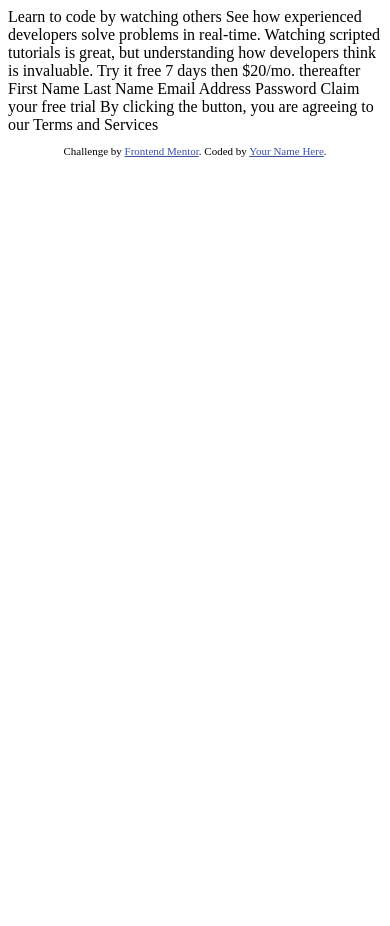
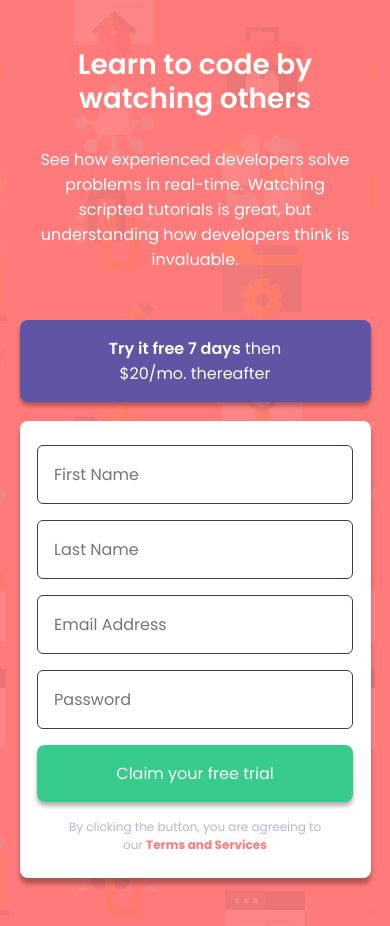
Before and after one commit to Mikiko-Shimosako/intro-component-with-signup-form-master, a plain HTML site: page index.html in a window 390 px wide. Before the commit the page ends 844 px from the top, so only its background shows below. Drawn offline with Linux system fonts and the light colour scheme; some packages are replaced by stand-ins of ours.

Commit message:
mobile.cssまで

```diff
--- a/index.html
+++ b/index.html
@@ -1,42 +1,56 @@
 <!DOCTYPE html>
 <html lang="en">
+
 <head>
   <meta charset="UTF-8">
-  <meta name="viewport" content="width=device-width, initial-scale=1.0"> <!-- displays site properly based on user's device -->
+  <meta name="viewport" content="width=device-width, initial-scale=1.0">
+  <!-- displays site properly based on user's device -->
 
   <link rel="icon" type="image/png" sizes="32x32" href="./images/favicon-32x32.png">
 
   <title>Frontend Mentor | Intro component with sign up form</title>
+  <link rel="preconnect" href="https://fonts.googleapis.com">
+  <link rel="preconnect" href="https://fonts.gstatic.com" crossorigin>
+  <link
+    href="https://fonts.googleapis.com/css2?family=Josefin+Sans:ital,wght@0,100..700;1,100..700&family=Manrope:wght@200..800&family=Overpass:ital,wght@0,100..900;1,100..900&family=Poppins:ital,wght@0,100;0,200;0,300;0,400;0,500;0,600;0,700;0,800;0,900;1,100;1,200;1,300;1,400;1,500;1,600;1,700;1,800;1,900&family=Work+Sans:ital,wght@0,100..900;1,100..900&display=swap"
+    rel="stylesheet">
+  <link rel="stylesheet" href="https://unpkg.com/ress@4.0.0/dist/ress.min.css">
+  <link rel="stylesheet" href="./style.css">
+</head>
 
-  <!-- Feel free to remove these styles or customise in your own stylesheet 👍 -->
-  <style>
-    .attribution { font-size: 11px; text-align: center; }
-    .attribution a { color: hsl(228, 45%, 44%); }
-  </style>
-</head>
-<body>
+<body class="body">
+  <div class="container">
+    <h1 class="title">
+      Learn to code by watching others
+    </h1>
 
-  Learn to code by watching others
+    <p class="content-text">
+      See how experienced developers solve problems in real-time. Watching<br/> scripted tutorials is great,
+      but understanding how developers think is invaluable.
+    </p>
 
-  See how experienced developers solve problems in real-time. Watching scripted tutorials is great,
-  but understanding how developers think is invaluable.
+    <div class="link-text">
+      <a href="#" class="link">
+        <span class="bold">Try it free 7 days</span>  then<br/> $20/mo. thereafter
+      </a>
+    </div>
 
-  Try it free 7 days then $20/mo. thereafter
+    <div class="input-group">
+      <div class="input-group-container">
+        <input type="text" placeholder="First Name" required class="first-name">
+        <input type="text" placeholder="Last Name" required class="last-name">
+        <input type="email" placeholder="Email Address" required class="email">
+        <input type="text" placeholder="Password" required class="password">
 
-  First Name
-  Last Name
-  Email Address
-  Password
+        <button class="submit">
+          Claim your free trial
+        </button>
+        <p class="terms-text">
+          By clicking the button, you are agreeing to<br/> our <span class="red">Terms and Services</span>
+        </p>
+      </div>
+    </div>
+  </div>
+</body>
 
-  Claim your free trial
-
-  By clicking the button, you are agreeing to our Terms and Services
-
-  <footer>
-    <p class="attribution">
-      Challenge by <a href="https://www.frontendmentor.io?ref=challenge" target="_blank">Frontend Mentor</a>.
-      Coded by <a href="#">Your Name Here</a>.
-    </p>
-  </footer>
-</body>
 </html>
--- /dev/null
+++ b/style.css
@@ -0,0 +1,90 @@
+.body {
+  font-family: "Poppins", sans-serif;
+  background-image: url(./images/bg-intro-mobile.png);
+  background-color: hsl(0, 100%, 74%);
+}
+
+.container {
+  width: 90%;
+  margin-inline: auto;
+  padding-block: 3rem;
+}
+
+.title {
+  font-size: 28px;
+  text-align: center;
+  line-height: 1.2;
+  color: #ffffff;
+  font-weight: 600;
+  margin-bottom: 2rem;
+}
+
+.content-text {
+  color: #ffffff;
+  text-align: center;
+  margin-bottom: 3rem;
+}
+
+.link-text {
+  width: 100%;
+  height: auto;
+  padding: 1rem;
+  background-color: hsl(248, 32%, 49%);
+  border-radius: 0.5rem;
+  margin-bottom: 1.2rem;
+  box-shadow: 0 4px 4px rgba(0, 0, 0, 0.3);
+}
+
+.link {
+  text-decoration: none;
+  color: #ffffff;
+  display: block;
+  text-align: center;
+}
+
+.bold {
+  font-weight: 600;
+}
+
+.input-group {
+  width: 100%;
+  background-color: #ffffff;
+  border-radius: 0.5rem;
+  box-shadow: 0 6px 4px rgba(0, 0, 0, 0.3);
+}
+
+.input-group-container {
+  width: 90%;
+  margin-inline: auto;
+  padding-block: 1.5rem;
+  display: flex;
+  flex-direction: column;
+  gap: 1rem;
+}
+
+input {
+  display: block;
+  border: 1px solid hsl(249, 10%, 26%);
+  border-radius: 6px;
+  padding: 1rem;
+}
+
+.submit {
+  width: 100%;
+  background-color: hsl(154, 59%, 51%);
+  box-shadow: 0 4px 4px rgba(0, 0, 0, 0.3);
+  border-radius: 0.5rem;
+  color: #ffffff;
+  padding: 1rem;
+}
+
+.terms-text {
+  text-align: center;
+  font-size: 12px;
+  color: hsl(246, 25%, 77%);
+}
+
+.red {
+  color: hsl(0, 100%, 74%);
+  font-weight: 700;
+}
```
Also changed, not shown: script.js (added).
